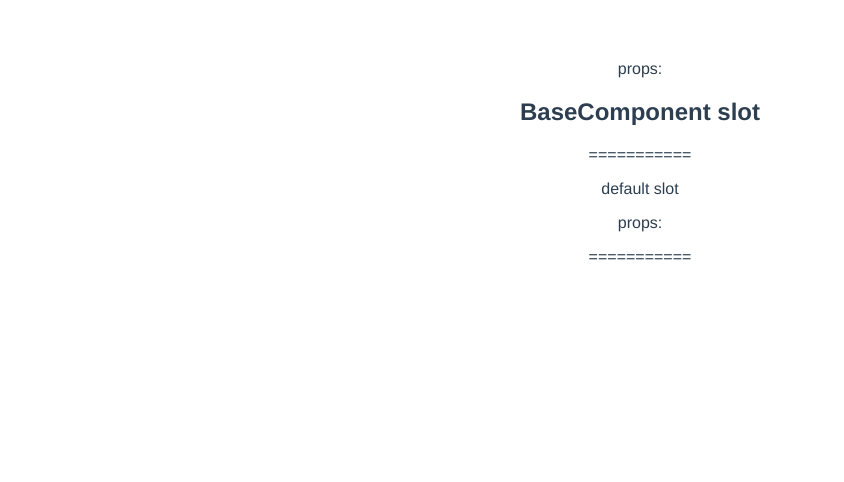
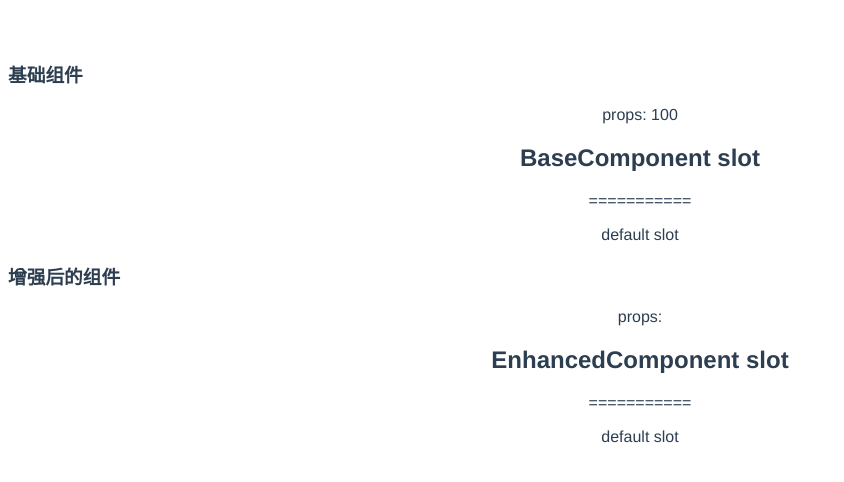
Before and after one commit to xunxunyao/vue-hoc, a Vue app: page / in a window 1280 px wide. Shown: the top 482 px of the page, without its empty margins (0-844 px from the left). Built offline with nearby package versions, Linux system fonts and the light colour scheme.

Commit message:
✨ name slot

```diff
--- a/src/App.vue
+++ b/src/App.vue
@@ -1,13 +1,15 @@
 <template>
   <div id="app">
-    <base-component>
+    <h3>基础组件</h3>
+    <BaseComponent :test="100">
       <h2 slot="slot1">BaseComponent slot</h2>
       <p>default slot</p>
-    </base-component>
-    <enhanced-com>
+    </BaseComponent>
+    <h3>增强后的组件</h3>
+    <EnhancedCom>
       <h2 slot="slot1">EnhancedComponent slot</h2>
       <p>default slot</p>
-    </enhanced-com>
+    </EnhancedCom>
   </div>
 </template>
 
@@ -34,4 +36,7 @@ export default {
   color: #2c3e50;
   margin-top: 60px;
 }
+  #app h3{
+    text-align: left;
+  }
 </style>
--- a/src/components/BaseComponent.vue
+++ b/src/components/BaseComponent.vue
@@ -1,9 +1,9 @@
 <template>
   <div>
     <span @click="handleClick">props: {{test}}</span>
-    <slot name="slot1"/> <!-- 具名插槽 -->
+      <slot name="slot1"></slot> <!-- 具名插槽 -->
     <p>===========</p>
-    <slot/> <!-- 默认插槽 -->
+      <slot></slot><!-- 默认插槽 -->
   </div>
 </template>
 
--- a/src/components/hoc.js
+++ b/src/components/hoc.js
@@ -12,11 +12,18 @@ export default function WithConsole (WrappedComponent) {
     props: WrappedComponent.props,
     // template 选项只有在完整版的 Vue 中可以使用，在运行时版本中是不能使用的
     render (h) {
+      // 将 this.$slots 格式化为数组，因为 h 函数第三个参数是子节点，是一个数组
+      const slots = Object.keys(this.$slots)
+        .reduce((arr, key) => arr.concat(this.$slots[key]), [])
+        .map(vnode => {
+          vnode.context = this._self
+          return vnode
+        })
       return h(WrappedComponent, {
         on: this.$listeners,
         attrs: this.$attrs,
         props: this.$props
-      })
+      }, slots)
     }
   }
 }
```
